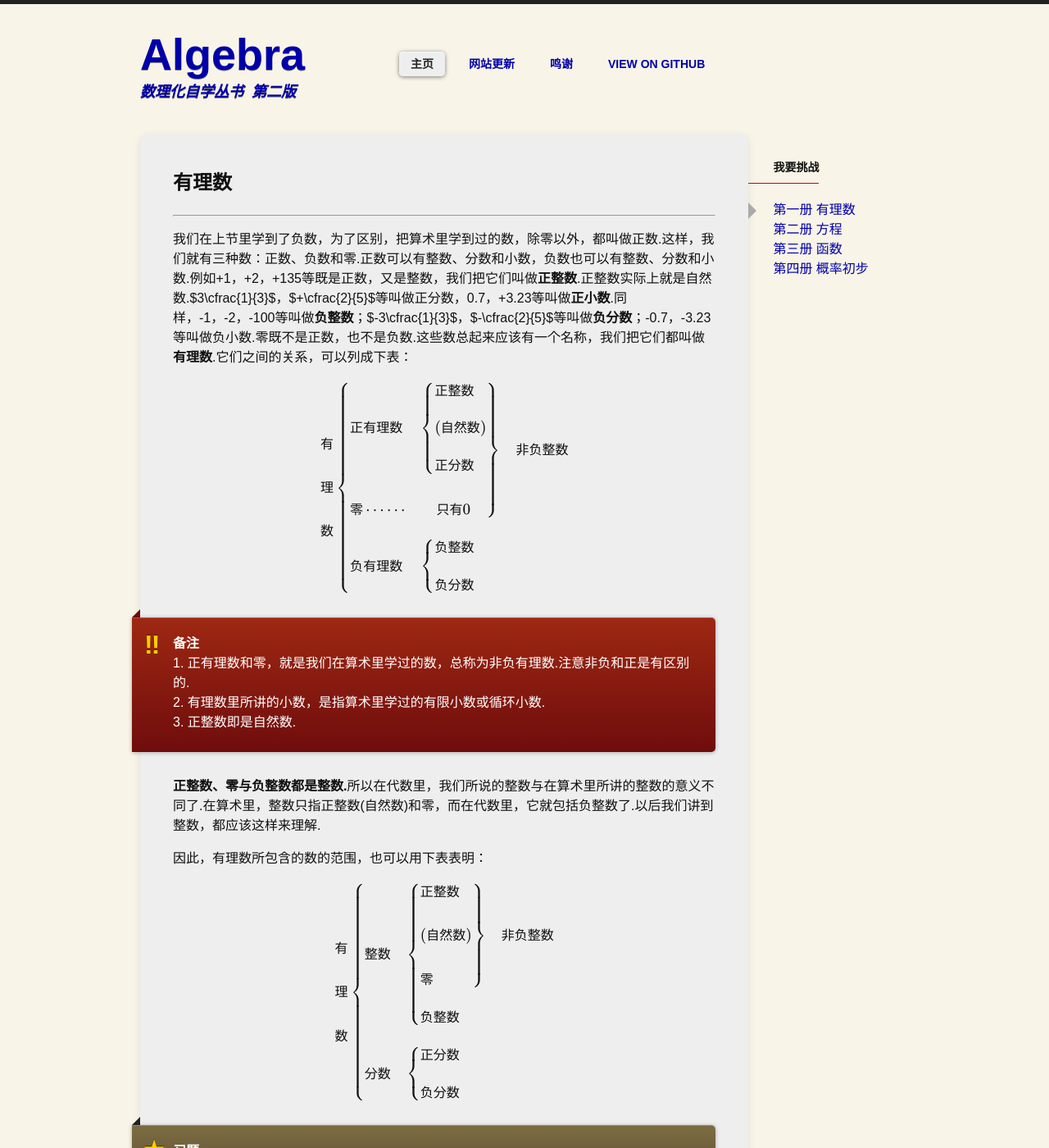
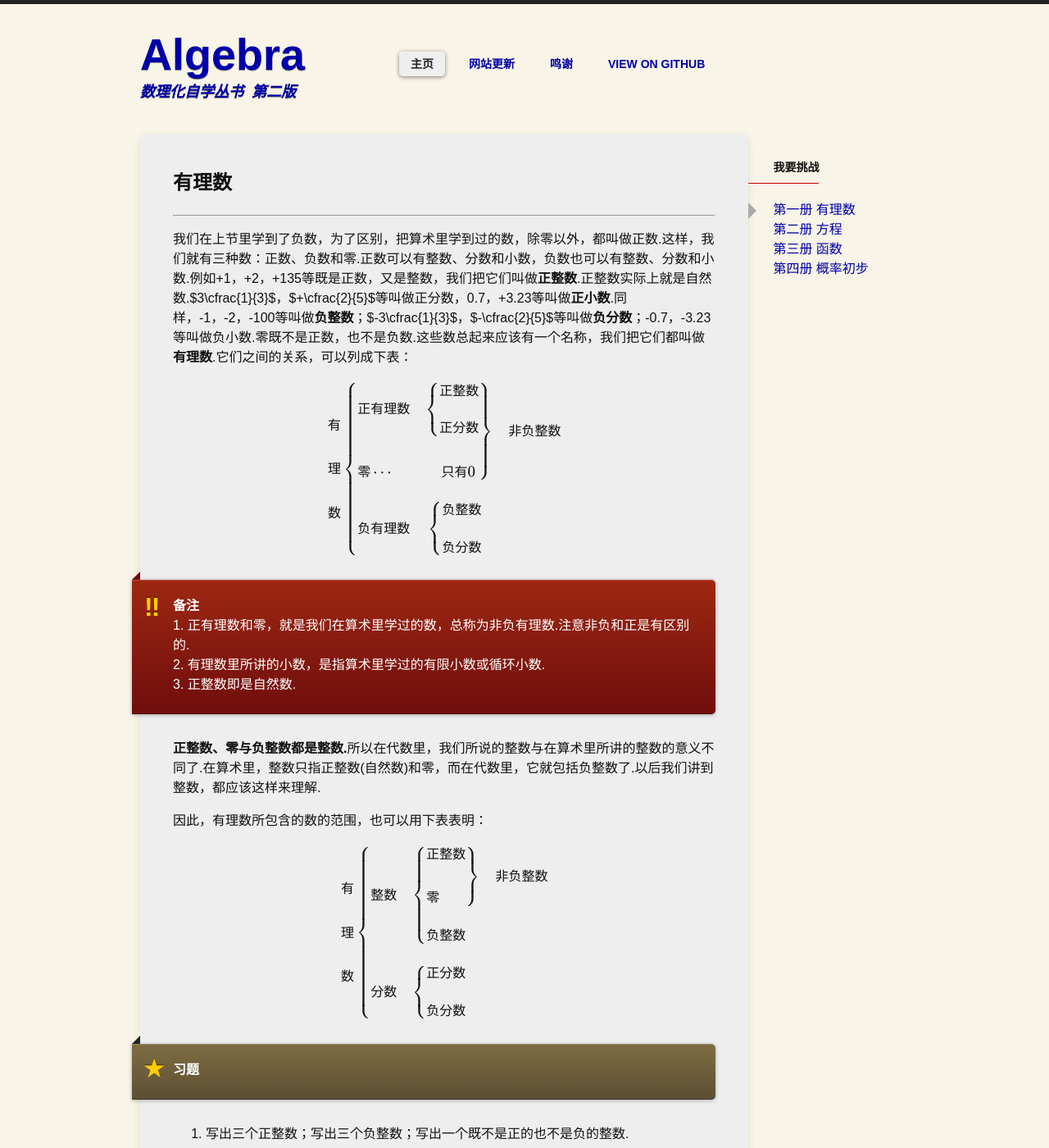
Before and after one commit to ccpaging/algebra, a Jekyll site: the page built from algebra1/ch01/ch01-03.md, in a window 1280 px wide and 1400 px high. Shown: the whole window at 82% size. Built offline with Jekyll 4.4.1, drawn with Linux system fonts in a browser that asks for light colours; some web fonts are replaced; formulas are drawn with MathJax 3; comment, search, counter and statistics services are not loaded.

Commit message:
Add book1 chapter01

```diff
--- a/algebra1/ch01/ch01-03.md
+++ b/algebra1/ch01/ch01-03.md
@@ -22,10 +22,9 @@ $$
 \left. \begin{array}{ll}
 正有理数 & \begin{cases}
 正整数 \\\\
-(自然数) \\\\
 正分数
 \end{cases} \\\\
-零 \cdots\cdots & \quad 只有0
+零 \cdots & \quad 只有0
 \end{array} \right\} & 非负整数 \\\\
 负有理数 \quad \begin{cases}
 负整数 \\\\
@@ -59,7 +58,6 @@ $$
 整数 & \begin{cases}
 \left.\begin{array}{l}
 正整数 \\\\
-(自然数) \\\\
 零
 \end{array}\right\}  & 非负整数 \\\\
 负整数
```
